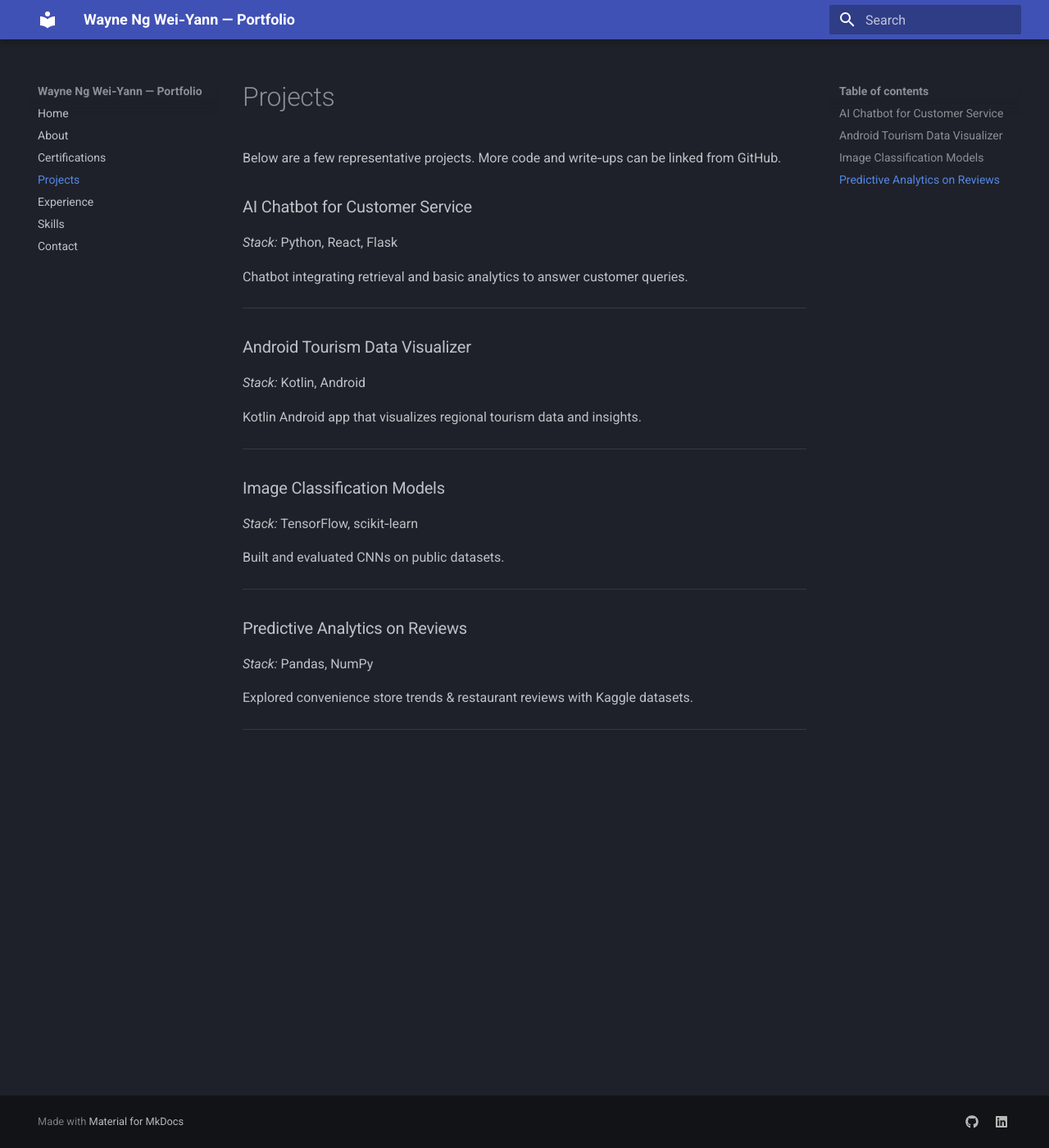
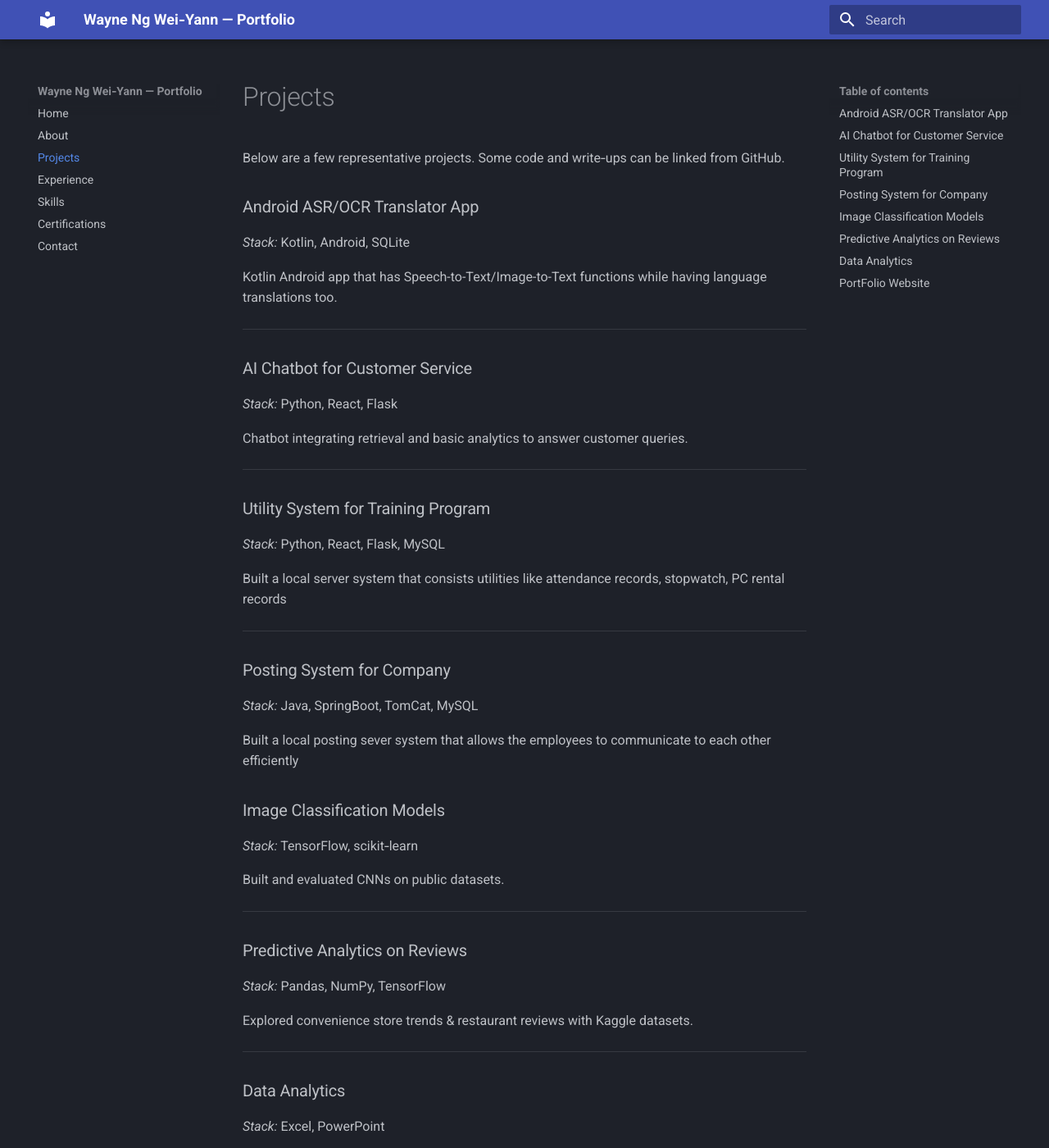
Before and after one commit to wayneng1998/wayne-portfolio, an MkDocs documentation site: the page built from docs/projects.md, in a window 1280 px wide and 1400 px high. Shown: the whole window at 82% size. Built offline with MkDocs 1.6.1 and Material for MkDocs 9.7.7, drawn with Linux system fonts in a browser that asks for light colours; some of the changed text lies outside the part shown.

Commit message:
Update portfolio content

```diff
--- a/docs/projects.md
+++ b/docs/projects.md
@@ -4,7 +4,15 @@ title: Projects
 
 # Projects
 
-Below are a few representative projects. More code and write‑ups can be linked from GitHub.
+Below are a few representative projects. Some code and write‑ups can be linked from GitHub.
+
+### Android ASR/OCR Translator App
+
+*Stack:* Kotlin, Android, SQLite
+
+Kotlin Android app that has Speech-to-Text/Image-to-Text functions while having language translations too.
+
+---
 
 ### AI Chatbot for Customer Service
 
@@ -14,16 +22,21 @@ Chatbot integrating retrieval and basic analytics to answer customer queries.
 
 ---
 
-### Android Tourism Data Visualizer
+### Utility System for Training Program
 
-*Stack:* Kotlin, Android
+*Stack:* Python, React, Flask, MySQL
 
-Kotlin Android app that visualizes regional tourism data and insights.
+Built a local server system that consists utilities like attendance records, stopwatch, PC rental records
 
 ---
 
+### Posting System for Company
+
+*Stack:* Java, SpringBoot, TomCat, MySQL
+
+Built a local posting sever system that allows the employees to communicate to each other efficiently
+
 ### Image Classification Models
-
 *Stack:* TensorFlow, scikit‑learn
 
 Built and evaluated CNNs on public datasets.
@@ -32,8 +45,24 @@ Built and evaluated CNNs on public datasets.
 
 ### Predictive Analytics on Reviews
 
-*Stack:* Pandas, NumPy
+*Stack:* Pandas, NumPy, TensorFlow
 
 Explored convenience store trends & restaurant reviews with Kaggle datasets.
 
 ---
+
+### Data Analytics
+
+*Stack:* Excel, PowerPoint
+
+Analyze the financial status on Netflix 2024 & Apple TV Programs trends 2025
+
+---
+
+### PortFolio Website
+
+*Stack:* Markdown, AWS(S3 & CloudFront)
+
+Create a portfolio website using Markdown, AWS(S3 & CloudFront)
+
+---
--- a/mkdocs.yml
+++ b/mkdocs.yml
@@ -18,10 +18,10 @@ use_directory_urls: false
 nav:
   - Home: index.md
   - About: about.md
-  - Certifications: certifications.md
   - Projects: projects.md
   - Experience: experience.md
   - Skills: skills.md
+  - Certifications: certifications.md
   - Contact: contact.md
 
 extra:
```
Also changed, not shown: docs/experience.md (+4 -2 lines), site/404.html, site/contact.html, site/experience.html, site/index.html, site/projects.html, site/search/search_index.json, site/sitemap.xml, 1 other file.
